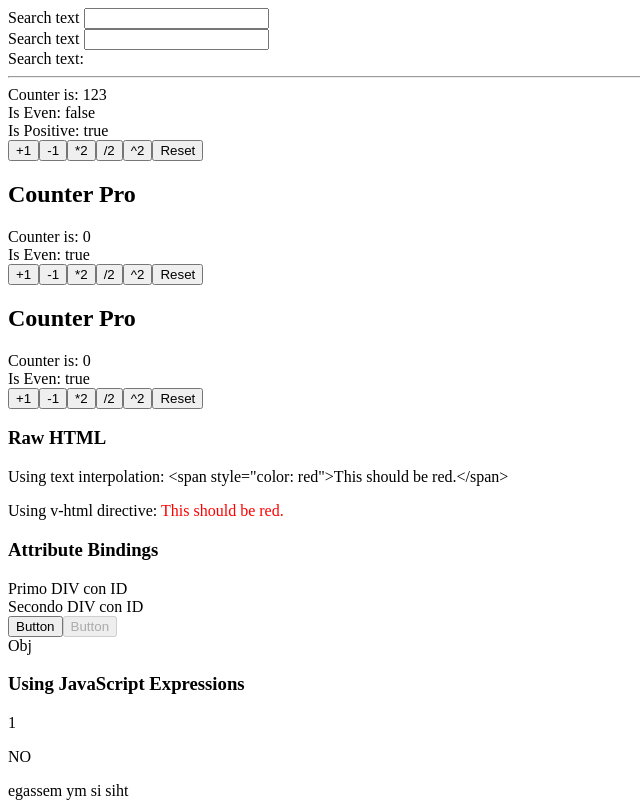
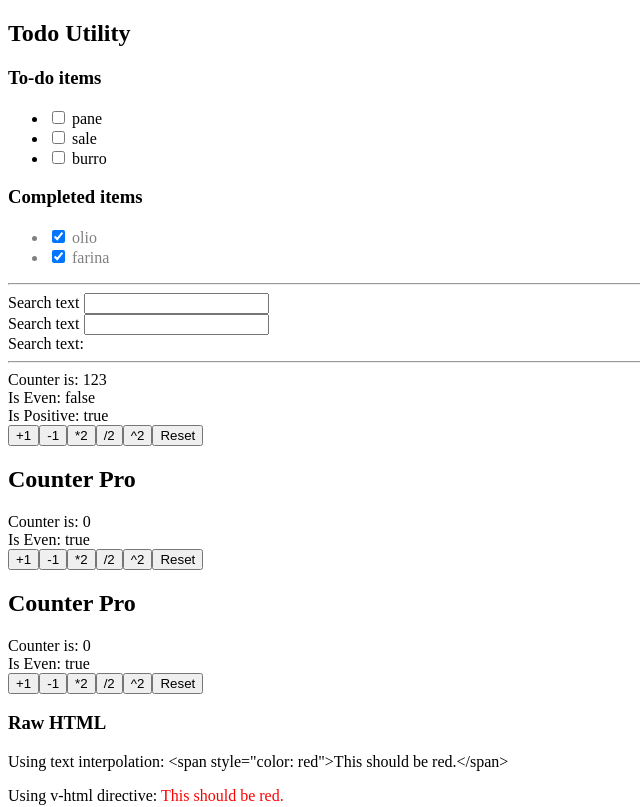
Before and after one commit to dennybiasiolli/vue-tutorial-project-2023-02-13, a Vue app: page / in a window 1280 px wide. Shown: the top 807 px of the page, without its empty margins (0-640 px from the left). Built offline with nearby package versions, Linux system fonts and the light colour scheme.

Commit message:
improving Todo app

```diff
--- a/src/App.vue
+++ b/src/App.vue
@@ -1,6 +1,7 @@
 <script setup>
 import { ref } from 'vue'
 import Counter from '@/components/Counter.vue'
+import TodoUtility from '@/components/TodoUtility.vue'
 import CounterPro from '@/components/CounterPro.vue'
 import Tests from '@/components/Tests.vue'
 import Tests2 from '@/components/Tests2.vue'
@@ -15,6 +16,8 @@ const counterValue = ref(0)
 </script>
 
 <template>
+  <TodoUtility />
+  <hr />
   <Bindings />
   <hr />
   <Counter
--- /dev/null
+++ b/src/components/TodoItem.vue
@@ -0,0 +1,16 @@
+<script setup>
+defineProps({
+  text: String,
+  completed: Boolean,
+})
+defineEmits(['change'])
+</script>
+
+<template>
+  <input
+    type="checkbox"
+    :checked="completed"
+    @change="$emit('change', $event.target.checked)"
+  />
+  {{ text }}
+</template>
--- /dev/null
+++ b/src/components/TodoList.vue
@@ -0,0 +1,32 @@
+<script setup>
+import TodoItem from './TodoItem.vue';
+
+defineProps({
+  title: String,
+  items: Array,
+})
+defineEmits(['switchCompletedTodo'])
+</script>
+
+<template>
+  <h3>{{ title }}</h3>
+  <ul>
+    <li
+      v-for="item in items"
+      :key="item.id"
+      :class="{ 'item-completed': item.completed }"
+    >
+      <TodoItem
+        :text="item.text"
+        :completed="item.completed"
+        @change="$emit('switchCompletedTodo', { id: item.id, completed: $event })"
+      />
+    </li>
+  </ul>
+</template>
+
+<style scoped>
+.item-completed {
+  color: grey;
+}
+</style>
--- /dev/null
+++ b/src/components/TodoUtility.vue
@@ -0,0 +1,38 @@
+<script setup>
+import { ref, computed, onMounted } from 'vue'
+import TodoList from './TodoList.vue';
+
+const items = ref([])
+const completedItems = computed(() => items.value.filter((item) => item.completed))
+const todoItems = computed(() => items.value.filter((item) => !item.completed))
+
+onMounted(() => {
+  items.value = [
+    { id: 1, text: 'pane', completed: false },
+    { id: 2, text: 'olio', completed: true },
+    { id: 3, text: 'sale', completed: false },
+    { id: 4, text: 'farina', completed: true },
+    { id: 5, text: 'burro', completed: false },
+  ]
+})
+
+function handleSwitchTodo({ id, completed }) {
+  const item = items.value.find((item) => item.id === id)
+  item.completed = completed
+}
+</script>
+
+<template>
+  <h2>Todo Utility</h2>
+
+  <TodoList
+    title="To-do items"
+    :items="todoItems"
+    @switch-completed-todo="handleSwitchTodo"
+  />
+  <TodoList
+    title="Completed items"
+    :items="completedItems"
+    @switch-completed-todo="handleSwitchTodo"
+  />
+</template>
```
